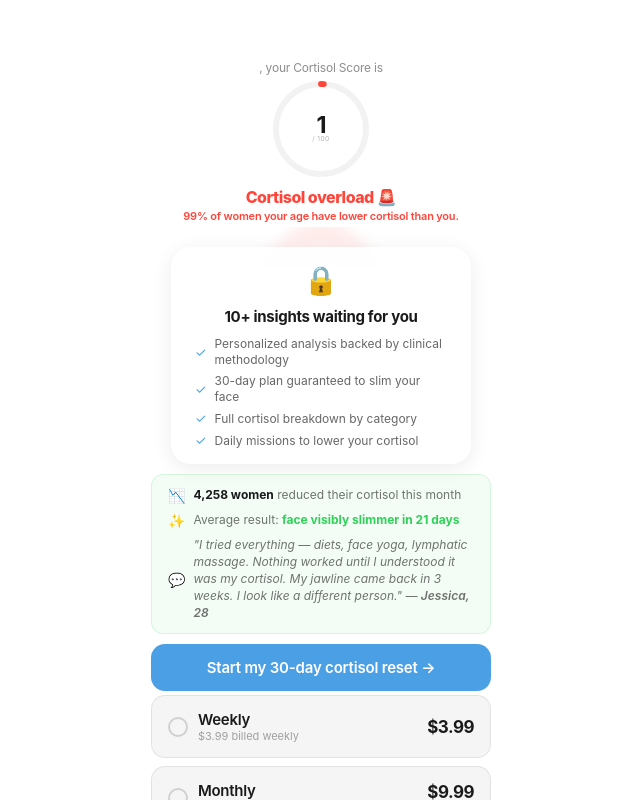
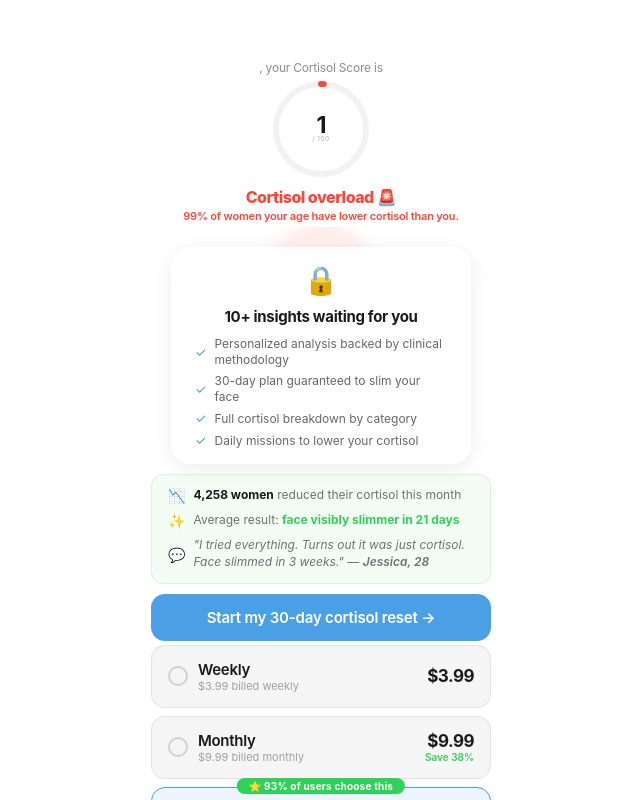
Before and after one commit to keyzersoze870/glowup-mvp, a Next.js app: page /paywall in a window 1280 px wide. Shown: the top 800 px of the page, without its empty margins (319-959 px from the left). Built offline with nearby package versions, Linux system fonts and the light colour scheme; sample sign-in values are in the browser's storage; a web font is replaced by a local one.

Commit message:
fix + testimonial

```diff
--- a/src/app/paywall/page.tsx
+++ b/src/app/paywall/page.tsx
@@ -201,7 +201,7 @@ export default function PaywallPage(){
           </div>
           <div style={{display:'flex',alignItems:'center',gap:8}}>
             <span style={{fontSize:14}}>💬</span>
-            <p style={{fontSize:12,color:'rgba(0,0,0,0.55)',lineHeight:1.4,fontStyle:'italic'}}>"I tried everything — diets, face yoga, lymphatic massage. Nothing worked until I understood it was my cortisol. My jawline came back in 3 weeks. I look like a different person." — <span style={{fontWeight:600}}>Jessica, 28</span></p>
+            <p style={{fontSize:12,color:'rgba(0,0,0,0.55)',lineHeight:1.4,fontStyle:'italic'}}>"I tried everything. Turns out it was just cortisol. Face slimmed in 3 weeks." — <span style={{fontWeight:600}}>Jessica, 28</span></p>
           </div>
         </div>
       </div>
```
